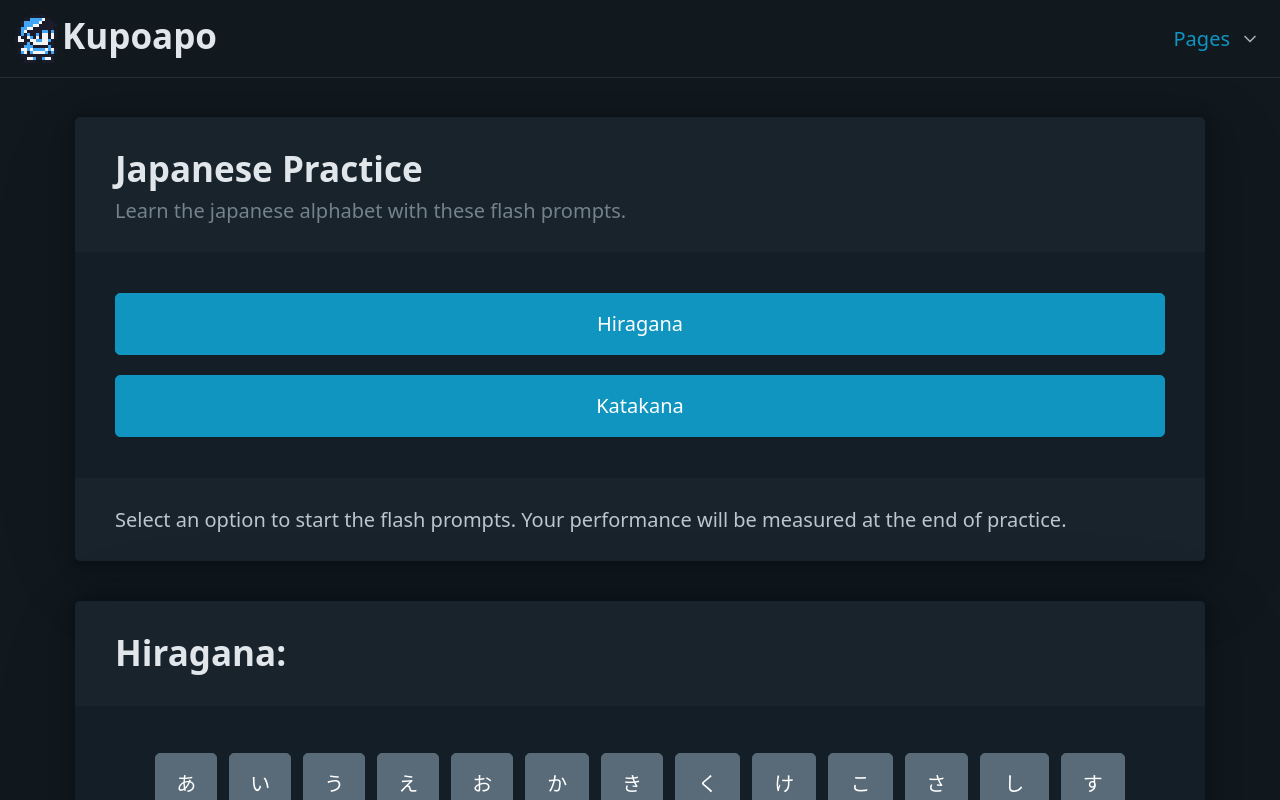
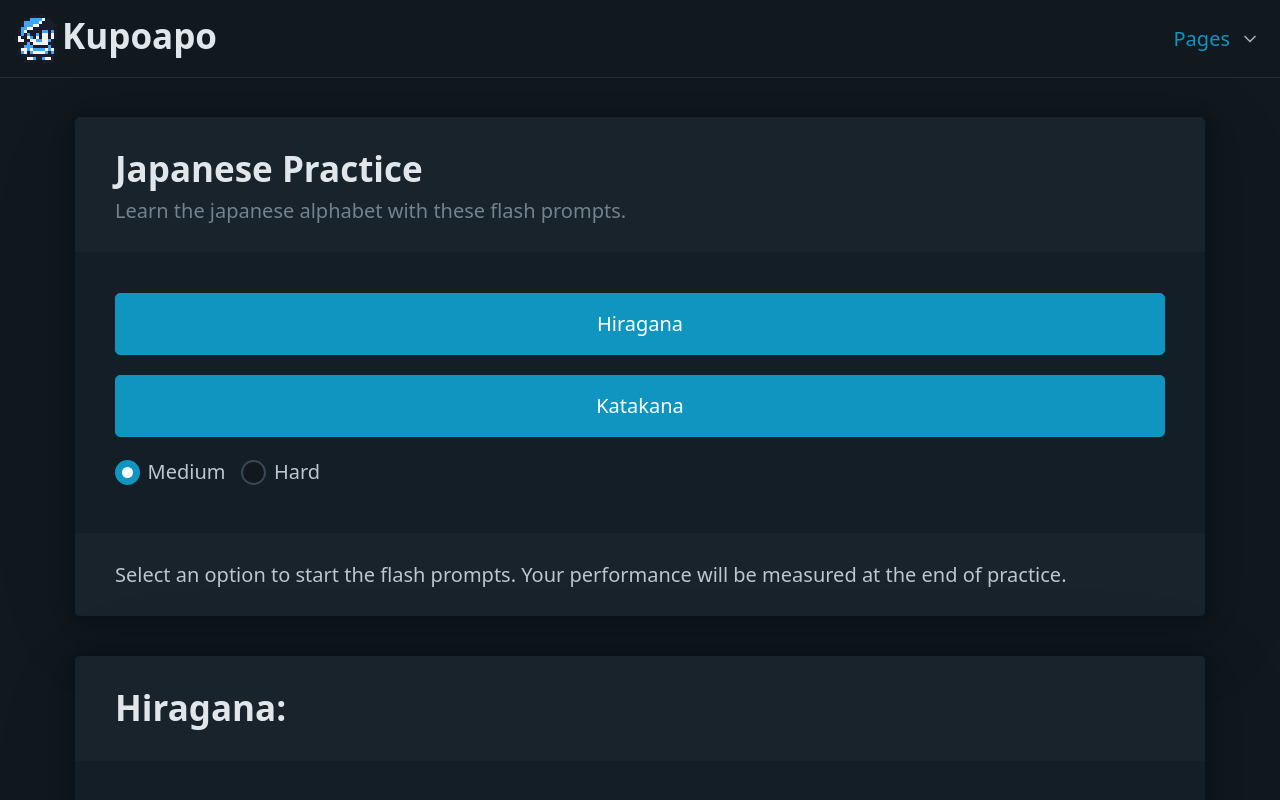
Before and after one commit to eemerson-gm/personal-website, a React (Create React App) app: page /japanese in a window 1280 px wide. Shown: the top 800 px of the page. Built offline with nearby package versions, Linux system fonts and the light colour scheme.

Commit message:
Add difficulty options

```diff
--- a/src/other/JapaneseContext.tsx
+++ b/src/other/JapaneseContext.tsx
@@ -2,6 +2,11 @@ import moment from 'moment';
 import { Moment } from 'moment';
 import React, { createContext, useCallback, useContext, useState } from 'react';
 import { KanaType } from './JapaneseLanguage';
+
+export enum Difficulty {
+  MEDIUM,
+  HARD,
+}
 
 interface JapaneseProps {
   isPracticing: boolean;
@@ -15,6 +20,7 @@ interface JapaneseProps {
   stats: number[];
   answer: string;
   index: number;
+  difficulty: Difficulty;
   setIsPracticing: React.Dispatch<React.SetStateAction<boolean>>;
   setIsCorrect: React.Dispatch<React.SetStateAction<boolean | undefined>>;
   setIsAnswered: React.Dispatch<React.SetStateAction<boolean>>;
@@ -26,6 +32,7 @@ interface JapaneseProps {
   setStats: React.Dispatch<React.SetStateAction<number[]>>;
   setAnswer: React.Dispatch<React.SetStateAction<string>>;
   setIndex: React.Dispatch<React.SetStateAction<number>>;
+  setDifficulty: React.Dispatch<React.SetStateAction<Difficulty>>;
   nextQuestion: () => void;
   resetAnswer: () => void;
   resetAll: () => void;
@@ -44,6 +51,7 @@ const JapaneseContext = createContext<JapaneseProps>({
   stats: [],
   answer: '',
   index: 0,
+  difficulty: Difficulty.MEDIUM,
   setIsPracticing: function (_value: React.SetStateAction<boolean>): void {
     throw new Error('Provider not given.');
   },
@@ -95,6 +103,9 @@ const JapaneseContext = createContext<JapaneseProps>({
   shuffleKanas: function (): void {
     throw new Error('Provider not given.');
   },
+  setDifficulty: function (_value: React.SetStateAction<Difficulty>): void {
+    throw new Error('Function not implemented.');
+  },
 });
 
 const JapaneseProvider = ({ children }: React.PropsWithChildren) => {
@@ -107,11 +118,12 @@ const JapaneseProvider = ({ children }: React.PropsWithChildren) => {
   const [startTime, setStartTime] = useState<Moment | undefined>();
   const [endTime, setEndTime] = useState<Moment | undefined>();
 
+  const [difficulty, setDifficulty] = useState<Difficulty>(Difficulty.MEDIUM);
   const [stats, setStats] = useState<number[]>([]);
   const [answer, setAnswer] = useState<string>('');
   const [index, setIndex] = useState<number>(0);
 
-  const shuffleLetters = (array: KanaType[]): void => {
+  const shuffleKanas = (array: KanaType[]): void => {
     for (let i = array.length - 1; i > 0; i--) {
       const j = Math.floor(Math.random() * (i + 1));
       [array[i], array[j]] = [array[j], array[i]];
@@ -172,6 +184,7 @@ const JapaneseProvider = ({ children }: React.PropsWithChildren) => {
         stats,
         answer,
         index,
+        difficulty,
         setIsPracticing,
         setIsCorrect,
         setIsAnswered,
@@ -183,10 +196,11 @@ const JapaneseProvider = ({ children }: React.PropsWithChildren) => {
         setStats,
         setAnswer,
         setIndex,
+        setDifficulty,
         nextQuestion,
         resetAnswer,
         resetAll,
-        shuffleKanas: shuffleLetters,
+        shuffleKanas,
       }}
     >
       {children}
--- a/src/other/JapaneseQuestions.tsx
+++ b/src/other/JapaneseQuestions.tsx
@@ -1,6 +1,6 @@
 import moment from 'moment';
-import { useCallback } from 'react';
-import { useJapaneseContext } from './JapaneseContext';
+import { useCallback, useMemo } from 'react';
+import { Difficulty, useJapaneseContext } from './JapaneseContext';
 
 const JapaneseQuestions = () => {
   const {
@@ -9,6 +9,7 @@ const JapaneseQuestions = () => {
     kanas,
     answer,
     index,
+    difficulty,
     setIsCorrect,
     setIsAnswered,
     setIsFinished,
@@ -18,6 +19,18 @@ const JapaneseQuestions = () => {
     setIndex,
     nextQuestion,
   } = useJapaneseContext();
+
+  const hint = useMemo(() => {
+    switch (difficulty) {
+      case Difficulty.MEDIUM:
+        const letter =
+          kanas[index].roumaji.length > 1 ? kanas[index].roumaji.charAt(0) : '';
+        const blanks = '_'.repeat(kanas[index].roumaji.length - letter.length);
+        return `${letter}${blanks}`;
+      default:
+        return null;
+    }
+  }, [difficulty, index, kanas]);
 
   const onEnterAnswer = useCallback(
     (event: { key: string }) => {
@@ -82,7 +95,7 @@ const JapaneseQuestions = () => {
         </h2>
       </header>
       <h1 aria-label='kana'>
-        {kanas[index].kana} {isAnswered && `→ ${kanas[index].roumaji}`}
+        {kanas[index].kana} {hint} {isAnswered && `→ ${kanas[index].roumaji}`}
       </h1>
       <footer>
         <input
--- a/src/other/JapaneseStart.tsx
+++ b/src/other/JapaneseStart.tsx
@@ -1,9 +1,10 @@
 import { useCallback } from 'react';
-import { useJapaneseContext } from './JapaneseContext';
+import { Difficulty, useJapaneseContext } from './JapaneseContext';
 import { CharType, KanaType, Hiragana, katakana } from './JapaneseLanguage';
 
 const JapaneseStart = () => {
-  const { setIsPracticing, resetAll, shuffleKanas } = useJapaneseContext();
+  const { setIsPracticing, resetAll, shuffleKanas, setDifficulty } =
+    useJapaneseContext();
 
   const getLetters = (kanas: KanaType[], types: CharType[]) => {
     const tempLetters = kanas.filter((entry) => {
@@ -36,6 +37,39 @@ const JapaneseStart = () => {
         <button onClick={() => startJapanese(katakana, ['gojuuon'])}>
           Katakana
         </button>
+        <fieldset
+          style={{
+            display: 'flex',
+            gap: 16,
+            width: '100%',
+            flexDirection: 'row',
+          }}
+          onChange={(e) =>
+            setDifficulty(
+              Number((e.target as HTMLInputElement).value) as Difficulty
+            )
+          }
+        >
+          <label htmlFor='medium'>
+            <input
+              type='radio'
+              id='medium'
+              name='difficulty'
+              value={Difficulty.MEDIUM}
+              defaultChecked
+            />
+            Medium
+          </label>
+          <label htmlFor='hard'>
+            <input
+              type='radio'
+              id='hard'
+              name='difficulty'
+              value={Difficulty.HARD}
+            />
+            Hard
+          </label>
+        </fieldset>
         <footer>
           Select an option to start the flash prompts. Your performance will be
           measured at the end of practice.
@@ -53,7 +87,12 @@ const JapaneseStart = () => {
           }}
         >
           {getLetters(Hiragana, ['gojuuon']).map((entry) => (
-            <div role='button' className='secondary' style={{ margin: '6px' }}>
+            <div
+              key={entry.roumaji}
+              role='button'
+              className='secondary'
+              style={{ margin: '6px' }}
+            >
               {entry.kana}
               <hr style={{ borderColor: 'white' }} />
               {entry.roumaji}
@@ -73,7 +112,12 @@ const JapaneseStart = () => {
           }}
         >
           {getLetters(katakana, ['gojuuon']).map((entry) => (
-            <div role='button' className='secondary' style={{ margin: '6px' }}>
+            <div
+              key={entry.roumaji}
+              role='button'
+              className='secondary'
+              style={{ margin: '6px' }}
+            >
               {entry.kana}
               <hr style={{ borderColor: 'white' }} />
               {entry.roumaji}
```
